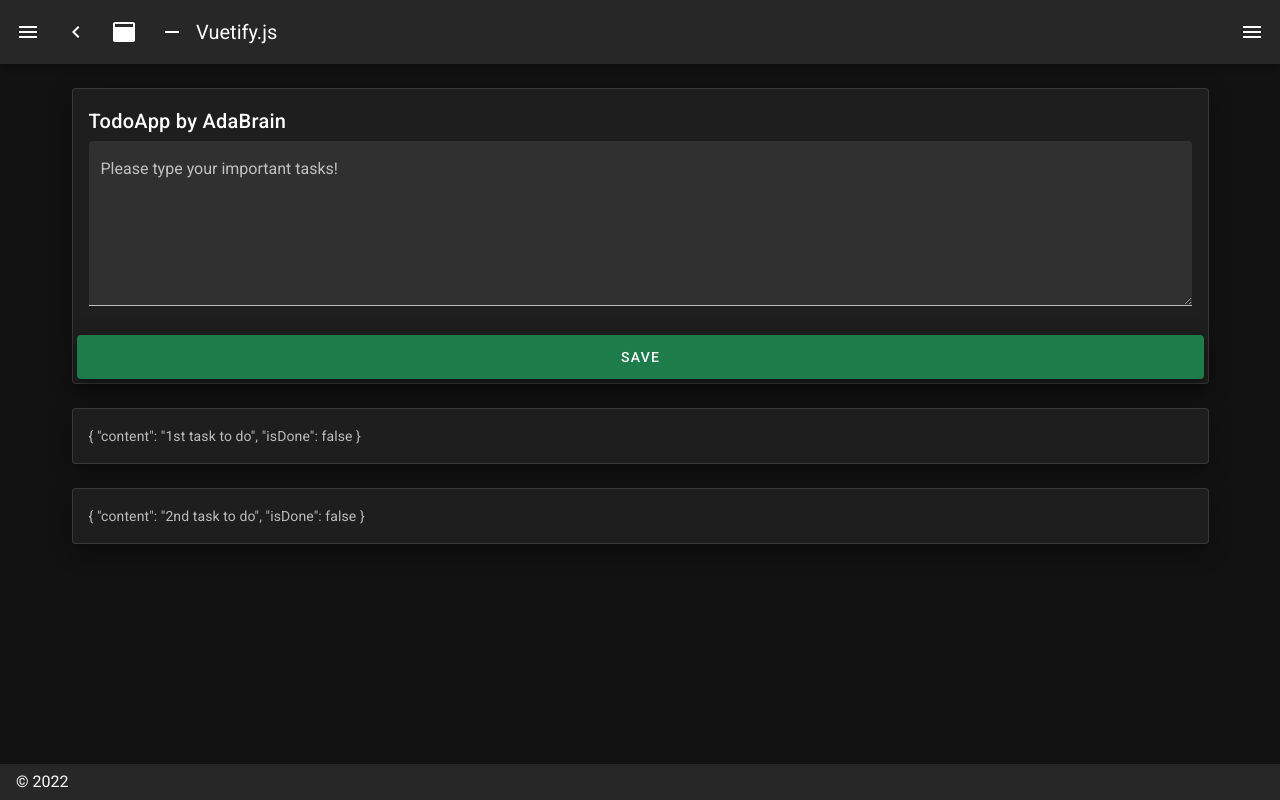
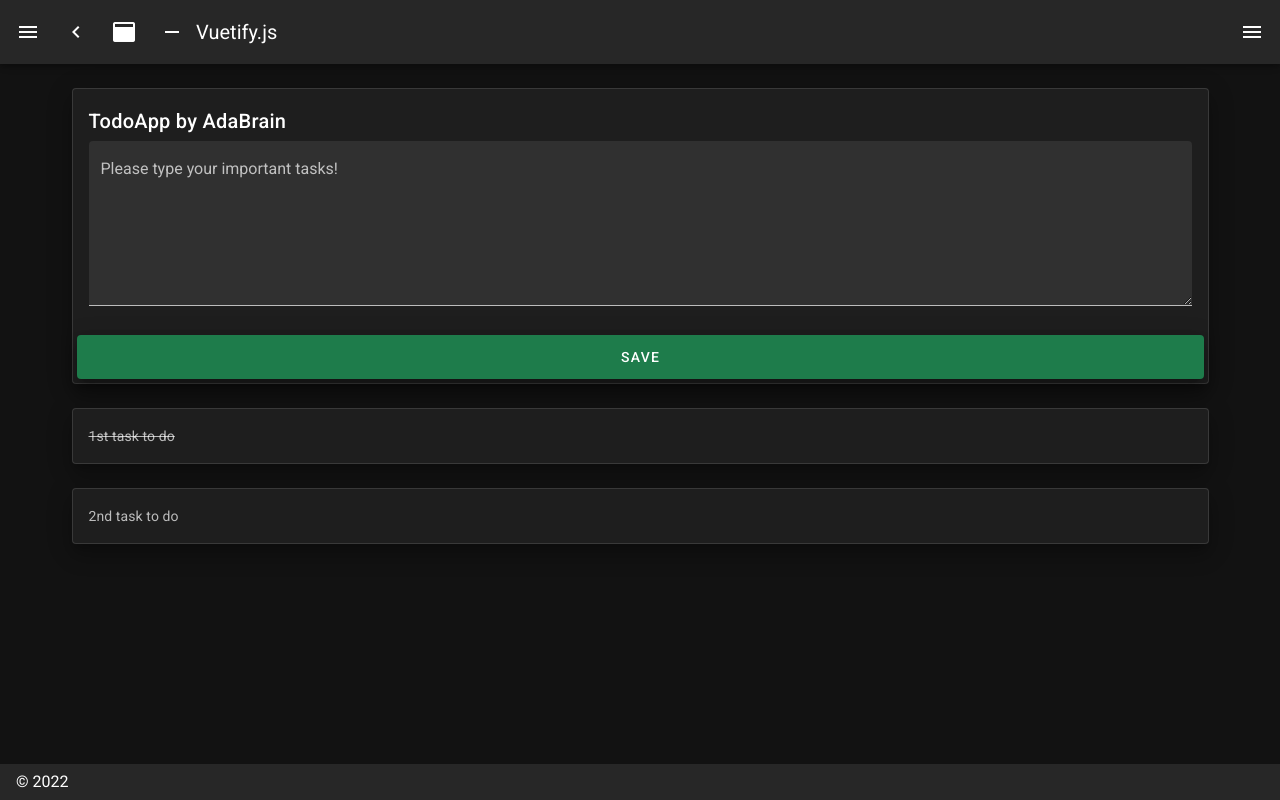
Before and after one commit to AdaBrain/todoApp, a Nuxt app: page / in a window 1280 px wide. Built offline with nearby package versions, Linux system fonts and the light colour scheme.

Commit message:
Add finishTask method

```diff
--- a/pages/index.vue
+++ b/pages/index.vue
@@ -34,7 +34,9 @@
       <v-col cols="12" v-for="(task, i) in taskList" :key="i">
         <v-card elevation="13" outlined>
           <v-card-text>
-            {{ task }}
+            <div :class="task.isDone ? ['text-decoration'] : ''">
+              {{ task.content }}
+            </div>
           </v-card-text>
         </v-card>
       </v-col>
@@ -49,7 +51,7 @@ export default {
     return {
       taskContent: "",
       taskList: [
-        {content: "1st task to do", isDone: false},
+        {content: "1st task to do", isDone: true},
         {content: "2nd task to do", isDone: false},
       ],
     };
@@ -65,6 +67,16 @@ export default {
         this.taskContent = "";
       }
     },
+
+    finishTask(idx) {
+      this.taskList[idx].isDone = !this.taskList[idx].isDone;
+    }
   },
 };
 </script>
+
+<style scoped>
+  .text-decoration {
+    text-decoration: line-through;
+  }
+</style>
```
